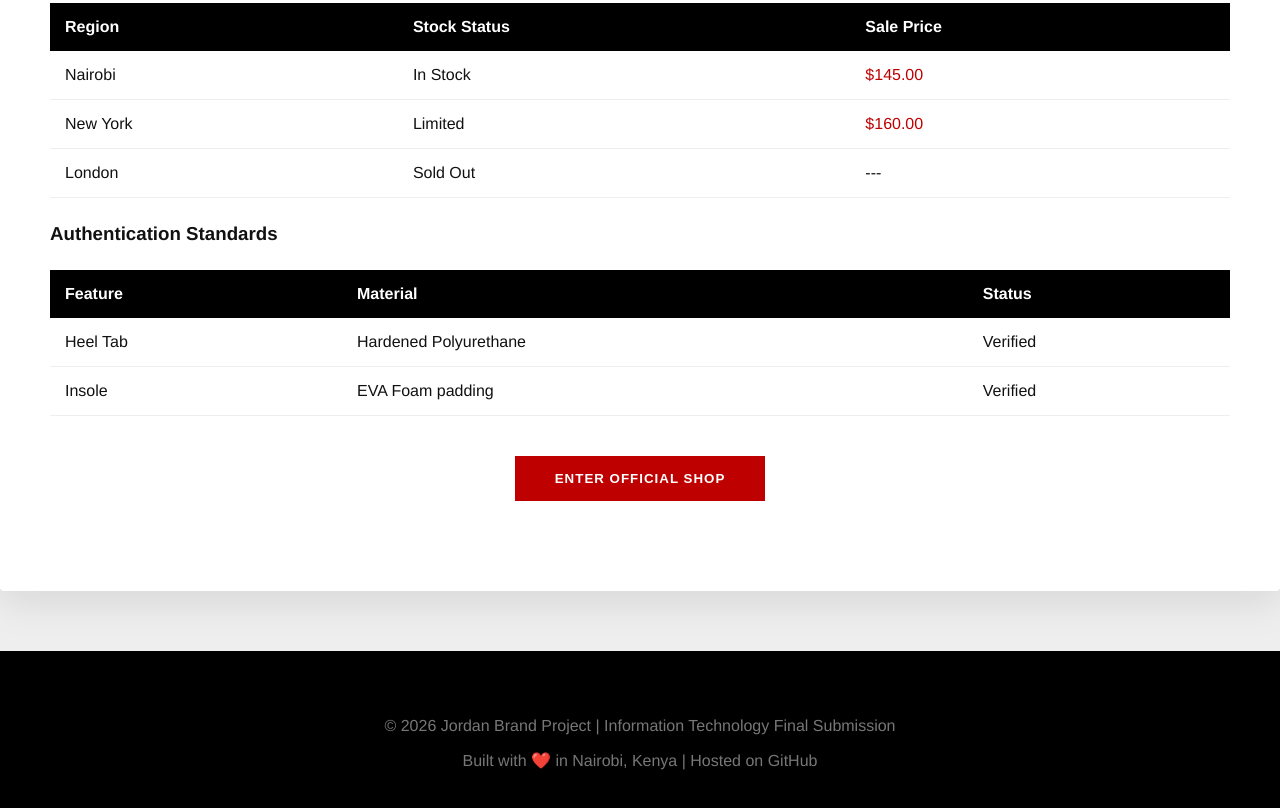
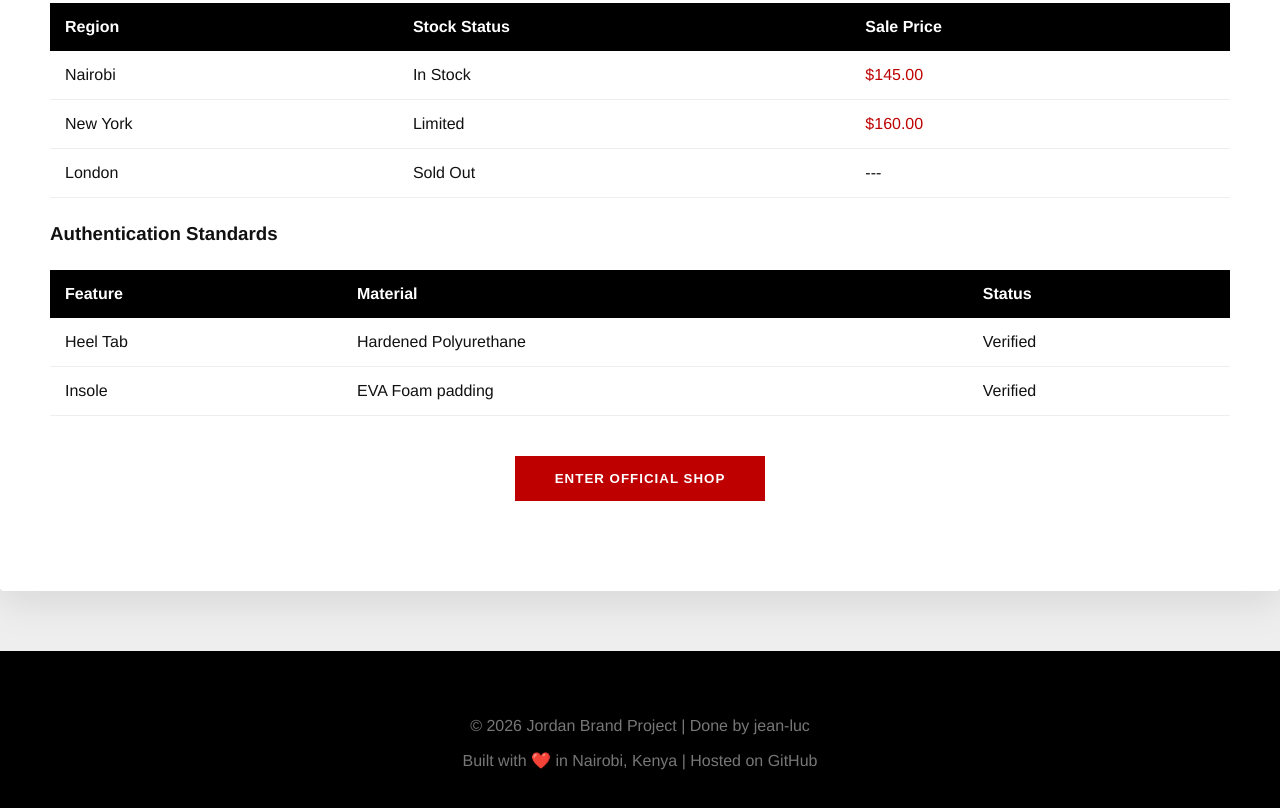
Before and after one commit to Jean-lucKasereka25-0805/olp, a plain HTML site: page index.html in a window 1280 px wide. Shown: the part 3615-4423 px from the top of the page. Drawn offline with Linux system fonts and the light colour scheme.

Commit message:
Update index.html

```diff
--- a/index.html
+++ b/index.html
@@ -261,7 +261,7 @@
     </div>
 
     <footer>
-        <p>&copy; 2026 Jordan Brand Project | Information Technology Final Submission</p>
+        <p>&copy; 2026 Jordan Brand Project | Done by jean-luc</p>
         <p>Built with ❤️ in Nairobi, Kenya | Hosted on GitHub</p>
     </footer>
 
```
